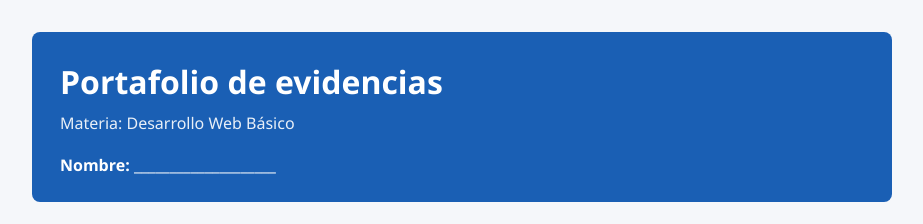
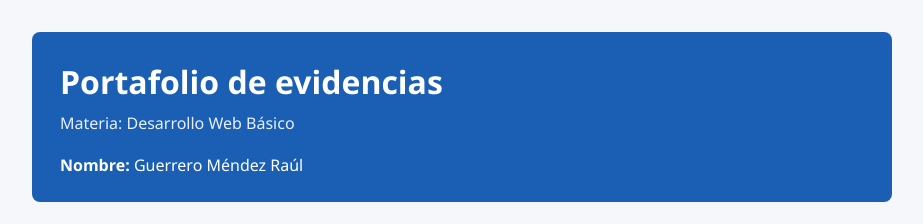
Before and after one commit to graul4988-rguerrerom/desarrolloweb271, a plain HTML site: page index.html in a window 1280 px wide. Shown: the top 224 px of the page, without its empty margins (178-1101 px from the left). Drawn offline with Linux system fonts and the light colour scheme.

Commit message:
Update index.html

```diff
--- a/index.html
+++ b/index.html
@@ -77,7 +77,7 @@
   <header>
     <h1>Portafolio de evidencias</h1>
     <p class="materia">Materia: Desarrollo Web Básico</p>
-    <p class="nombre"><strong>Nombre:</strong> ____________________</p>
+    <p class="nombre"><strong>Nombre:</strong> Guerrero Méndez Raúl </p>
   </header>
 
   <div class="contenido">
```
